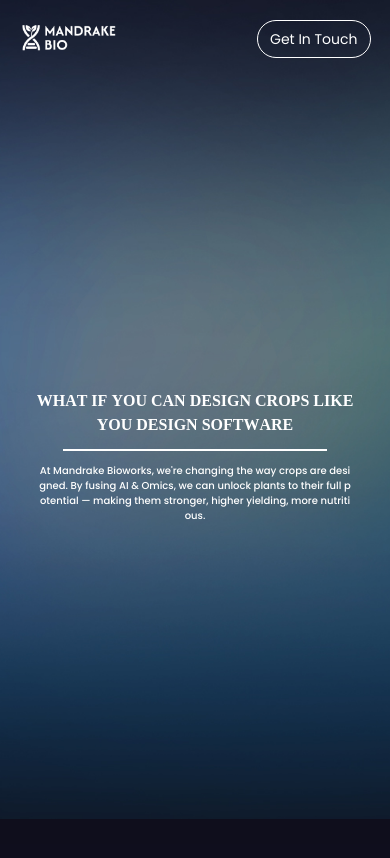
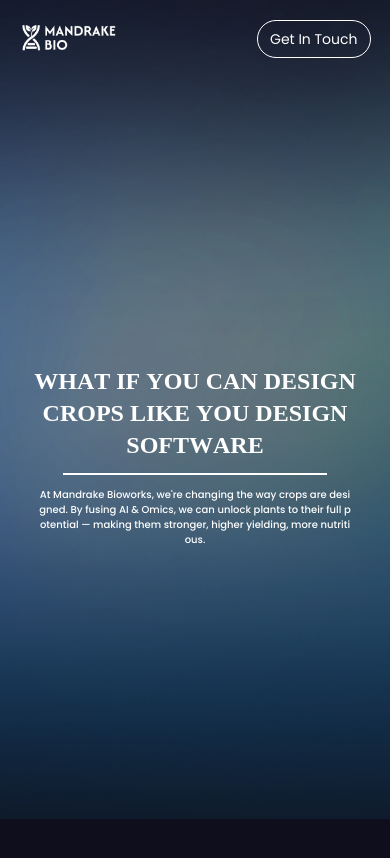
Before and after one commit to ShadowAdi/Mandrake_Bioworks, a React (Vite) app: page / in a window 390 px wide. Shown: the top 858 px of the page. Built offline with nearby package versions, Linux system fonts and the light colour scheme; a web font is replaced by a local one.

Commit message:
add code

```diff
--- a/src/components/Hero.jsx
+++ b/src/components/Hero.jsx
@@ -58,7 +58,7 @@ const Hero = () => {
                             ref={textRef}
                             style={{ fontFamily: "'Afacad Flux', serif" }}
                             className="
-                            text-base  md:text-2xl lg:text-3xl xl:text-4xl 2xl:text-6xl
+                              text-2xl lg:text-3xl xl:text-4xl 2xl:text-6xl
                             uppercase font-bold text-center text-white
                           "
                         >
--- a/src/components/Section2-Part1.jsx
+++ b/src/components/Section2-Part1.jsx
@@ -55,7 +55,7 @@ const Section2Part1 = () => {
         <div className='md:w-4/5 w-[90%]  min-h-screen flex flex-col items-center mx-auto   gap-2 lg:gap-12 justify-center lg:justify-center  py-4 md:py-16'>
             <div ref={textWrapperRef} className="overflow-hidden w-full    ">
                 <h1 ref={textRef} style={{ fontFamily: "'Afacad Flux', serif" }} className="text-xl  md:text-2xl lg:text-3xl xl:text-4xl 2xl:text-6xl
-                uppercase font-bold text-center text-white  break-words">
+                uppercase font-bold text-center text-white  ">
                     Agriculture Is Falling Behind
                 </h1>
 
```
